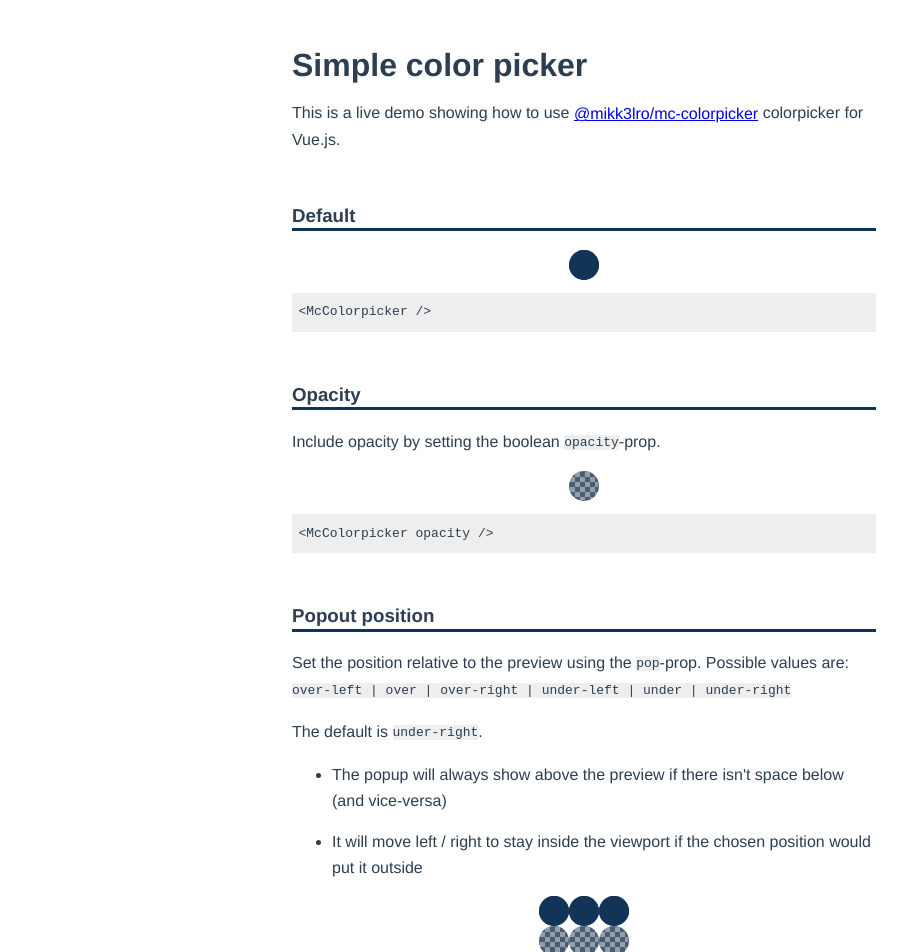
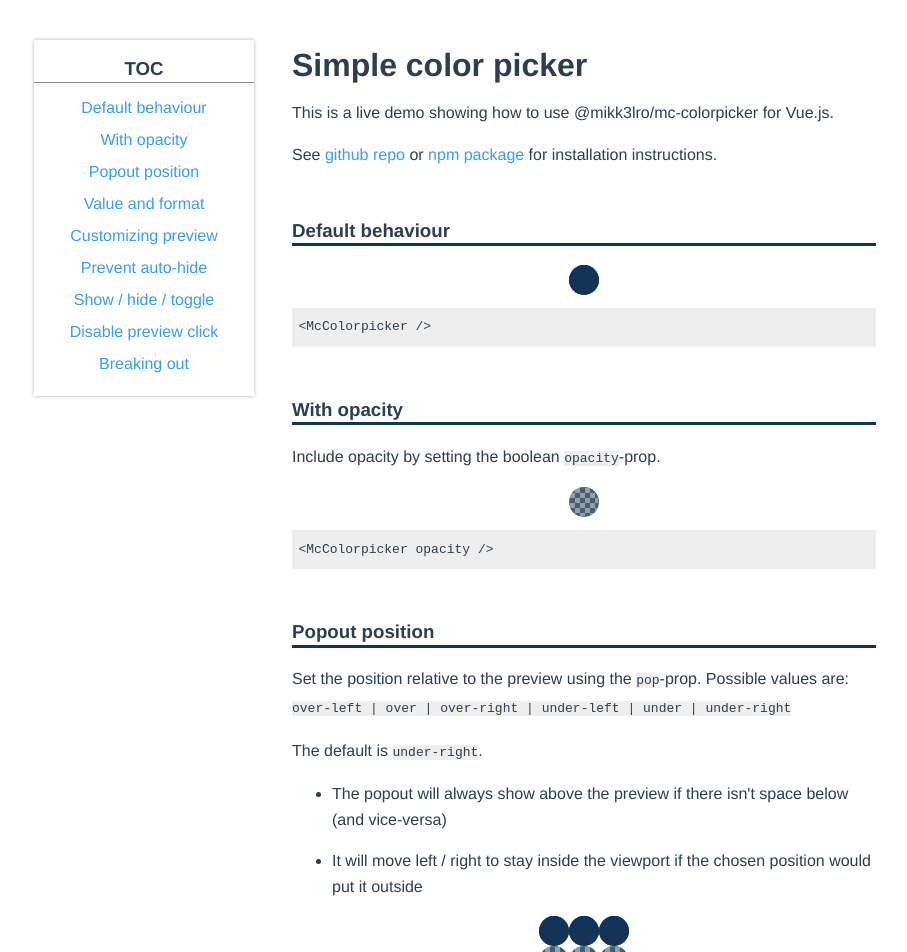
Before and after one commit to Mikk3lRo/vue-colorpicker, a Vue app: page / in a window 1280 px wide. Shown: the top 952 px of the page, without its empty margins (56-963 px from the left). Built offline with nearby package versions, Linux system fonts and the light colour scheme.

Commit message:
Do some work on documentation / demo

```diff
--- a/src/App.vue
+++ b/src/App.vue
@@ -2,37 +2,60 @@
   <div id="app">
     <h1>Simple color picker</h1>
     <p>
-      This is a live demo showing how to use
+      This is a live demo showing how to use @mikk3lro/mc-colorpicker for
+      Vue.js.
+    </p>
+    <p>
+      See
       <a href="https://github.com/Mikk3lRo/vue-colorpicker#readme"
-        >@mikk3lro/mc-colorpicker</a
+        >github repo</a
       >
-      colorpicker for Vue.js.
+      or
+      <a href="https://www.npmjs.com/package/@mikk3lro/mc-colorpicker"
+        >npm package</a
+      >
+      for installation instructions.
     </p>
 
-    <h3>Default</h3>
+    <div id="toc">
+      <h3>TOC</h3>
+      <ul>
+        <li><a href="#default">Default behaviour</a></li>
+        <li><a href="#opacity">With opacity</a></li>
+        <li><a href="#position">Popout position</a></li>
+        <li><a href="#value-and-format">Value and format</a></li>
+        <li><a href="#customizing">Customizing preview</a></li>
+        <li><a href="#no-auto-hide">Prevent auto-hide</a></li>
+        <li><a href="#show-hide-toggle">Show / hide / toggle</a></li>
+        <li><a href="#no-preview-click-handler">Disable preview click</a></li>
+        <li><a href="#breakout">Breaking out</a></li>
+      </ul>
+    </div>
+
+    <h3 id="default">Default behaviour</h3>
     <div class="example">
       <McColorpicker />
     </div>
     <pre>&lt;McColorpicker /></pre>
 
-    <h3>Opacity</h3>
+    <h3 id="opacity">With opacity</h3>
     <p>Include opacity by setting the boolean <code>opacity</code>-prop.</p>
     <div class="example">
       <McColorpicker opacity />
     </div>
     <pre>&lt;McColorpicker opacity /></pre>
 
-    <h3>Popout position</h3>
+    <h3 id="position">Popout position</h3>
     <p>
-      Set the position relative to the preview using the <code>pop</code>-prop.
-      Possible values are:<br /><code
+      Set the position relative to the preview using the
+      <code>pop</code>-prop. Possible values are:<br /><code
         >over-left | over | over-right | under-left | under | under-right</code
       >
     </p>
     <p>The default is <code>under-right</code>.</p>
     <ul>
       <li>
-        The popup will always show above the preview if there isn't space below
+        The popout will always show above the preview if there isn't space below
         (and vice-versa)
       </li>
       <li>
@@ -58,7 +81,7 @@
 &lt;McColorpicker pop="under-right" /></pre
     >
 
-    <h3>Value and format</h3>
+    <h3 id="value-and-format">Value and format</h3>
     <p>
       You can set the value using <code>value</code> and the colorpicker will
       emit an <code>input</code> event on changes. This of course means that you
@@ -182,7 +205,7 @@
       </li>
     </ul>
 
-    <h3>Customization</h3>
+    <h3 id="customizing">Customizing the preview</h3>
     <p>
       Though obviously possible, it is not recommended to override the preview
       styling directly.
@@ -262,13 +285,15 @@ Pick a color:
   <span>{</span>{ colors.hex3 }}
 &lt;/McColorpicker></pre
     >
-    <hr />
+
+    <h3 id="no-auto-hide">Prevent auto-hide</h3>
     <p>
       By default the colorpicker will listen for clicks outside and
       automatically hide the popout.
     </p>
     <p>
-      It will also auto-hide the popout on window scroll or resize.
+      When in <a href="#breakout">breakout-mode</a> it will also auto-hide on
+      window scroll or resize.
     </p>
     <p>
       You can disable this behaviour with the boolean prop
@@ -278,35 +303,40 @@ Pick a color:
       <McColorpicker no-auto-hide v-model="colors.hex3" />
     </div>
     <pre>&lt;McColorpicker no-auto-hide v-model="colors.hex3" /></pre>
-    <hr />
 
-    <p>You can show or hide the popup programmatically:</p>
+    <h3 id="show-hide-toggle">Show / hide / toggle popout</h3>
+    <p>You can show or hide the popout programmatically:</p>
     <div class="example">
       <button @click="$refs['programmatic'].show()">Show popout</button>
       <button @click="$refs['programmatic'].hide()">Hide popout</button>
-      <button @click="$refs['programmatic'].toggle()">Toggle popout</button>
+      <button @click="$refs['programmatic'].toggle()">
+        Toggle popout
+      </button>
 
-      <McColorpicker ref="programmatic" no-auto-hide v-model="colors.hex3" />
+      <McColorpicker no-auto-hide ref="programmatic" v-model="colors.hex3" />
     </div>
     <p>
-      Since by default a click outside the component would hide the popout you
-      need to add <code>no-auto-hide</code> to get the expected behaviour from
-      <code>toggle()</code>
+      <small
+        ><strong>Note:</strong> Since by default a click outside the component
+        would hide the popout you need to add <code>no-auto-hide</code> to get
+        the expected behaviour - or stop the propagation of the click events.
+      </small>
     </p>
     <pre>
 &lt;button @click="$refs['programmatic'].show()">Show popout&lt;/button>
 &lt;button @click="$refs['programmatic'].hide()">Hide popout&lt;/button>
 &lt;button @click="$refs['programmatic'].toggle()">Toggle popout&lt;/button>
-&lt;McColorpicker ref="programmatic" no-auto-hide v-model="colors.hex3" /></pre
+
+&lt;McColorpicker no-auto-hide ref="programmatic" v-model="colors.hex3" /></pre
     >
-    <hr />
 
+    <h3 id="no-preview-click-handler">Disable popout on preview click</h3>
     <p>
-      Disable popout show / hide on preview click with
+      Disable popout toggling on preview click with
       <code>no-preview-click-handler</code>:
     </p>
     <div class="example">
-      <button @click="$refs['noShow'].show()">Show popout</button>
+      <button @click.stop="$refs['noShow'].show()">Show popout</button>
 
       <McColorpicker
         ref="noShow"
@@ -315,7 +345,8 @@ Pick a color:
       />
     </div>
     <pre>
-&lt;button @click="$refs['noShow'].show()">Show popout&lt;/button>
+&lt;button @click.stop="$refs['noShow'].show()">Show popout&lt;/button>
+
 &lt;McColorpicker
   ref="noShow"
   no-preview-click-handler
@@ -323,24 +354,22 @@ Pick a color:
 /></pre
     >
 
-    <hr />
-
+    <h3 id="breakout">Breaking out of <code>overflow: hidden</code></h3>
     <p>
-      By default the popup element is absolutely positioned inside the same
+      By default the popout element is absolutely positioned inside the same
       outer element that contains the preview.
     </p>
     <p>
       This is simple and works well for most situations... but can be a problem
-      when the colorpicker is placed inside a container with overflow hidden /
-      scrolled.
+      when the colorpicker is placed inside a container with overflow hidden or
+      scrolling enabled.
     </p>
     <p>
-      Setting the <code>breakout</code>-prop will append the popup directly to
+      Setting the <code>breakout</code>-prop will append the popout directly to
       the body element instead, working around the issue.
     </p>
     <p>
-      However, It is not recommended to use it unless strictly necessary,
-      because:
+      However, it is not recommended unless strictly necessary - because:
     </p>
     <ul>
       <li>
@@ -348,8 +377,8 @@ Pick a color:
         exactly how the problem is handled
       </li>
       <li>
-        positioning is less reliable - the popup might "fly away" from the
-        preview if the window is resized for example
+        positioning is less reliable - the popout could "fly away" from the
+        preview in certain situations
       </li>
     </ul>
     <div class="example overflow">
@@ -406,9 +435,60 @@ export default {
   line-height: 1.6em;
 }
 * {
-  vertical-align: middle;
+  vertical-align: baseline;
   box-sizing: border-box;
 }
+a {
+  color: #379bff;
+  text-decoration: none;
+}
+a:hover {
+  text-decoration: underline;
+}
+#toc {
+  box-shadow: 0px 0px 4px rgba(0, 0, 0, 0.3);
+  position: fixed;
+  width: 220px;
+  top: 40px;
+  left: calc(50% - 550px);
+  padding: 1em 0;
+}
+#toc li {
+  padding: 0.2em 0.5em;
+  margin: 0;
+  text-align: center;
+}
+#toc h3 {
+  border-bottom: 1px solid #888;
+  margin: 0 0 0.5em 0;
+  text-align: center;
+}
+#toc ul {
+  margin: 0;
+  padding: 0;
+  list-style: none;
+}
+@media screen and (max-width: 1100px) {
+  #app {
+    margin-left: 230px;
+    max-width: none;
+  }
+  #toc {
+    left: 0;
+    top: 0;
+    bottom: 0;
+    transform: none;
+  }
+}
+@media screen and (max-width: 600px) {
+  #app {
+    margin-left: auto;
+  }
+  #toc {
+    display: none;
+  }
+}
+
 h3 {
   margin-top: 50px;
   border-bottom: 3px solid #123456;
@@ -439,6 +519,7 @@ table {
 }
 table th,
 table td {
+  vertical-align: top;
   padding: 0.5em;
   width: 45%;
 }
@@ -458,8 +539,9 @@ table code {
   overflow: hidden;
   text-overflow: ellipsis;
 }
-table td pre,
-table td code {
+table pre,
+table code {
+  margin-top: 3px;
   display: inline-block;
   max-width: 100%;
 }
```
